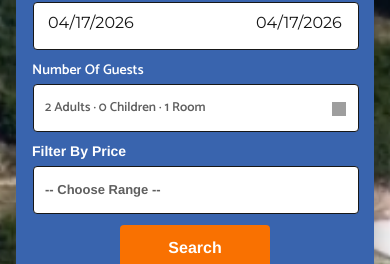
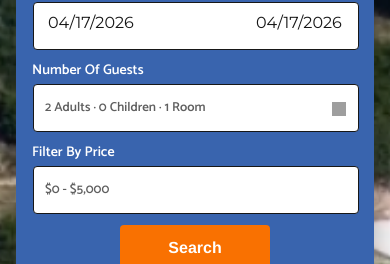
Before and after one commit to DeveloperTWH/amzioo-frontend, a Next.js app: page / in a window 390 px wide. Shown: the part 1384-1648 px from the top of the page. Built offline with nearby package versions, Linux system fonts and the light colour scheme; grey boxes are pictures that could not be loaded.

Commit message:
filter by price

```diff
--- a/app/componenents/panel/searchpanel.tsx
+++ b/app/componenents/panel/searchpanel.tsx
@@ -41,6 +41,19 @@ export const SearchPanel = ()=> {
   const [guests, setGuests] = useState("");
   const [priceRange, setPriceRange] = useState("");
     const [startDate, setStartDate] = useState(new Date());
+    const [showPriceDropdown, setShowPriceDropdown] = useState(false);
+
+const [price, setPrice] = useState({
+  min: 0,
+  max: 5000,
+});
+
+const formatPrice = (value: number) => `$${value.toLocaleString()}`;
+
+const priceText =
+  price.min === 0 && price.max === 0
+    ? ""
+    : `${formatPrice(price.min)} - ${formatPrice(price.max)}`;
 
     const [showGuestDropdown, setShowGuestDropdown] = useState(false);
 
@@ -222,22 +235,102 @@ ${guestCounts.rooms} Room${guestCounts.rooms > 1 ? "s" : ""}`;
     </div>
   )}
 </div>
-          <div className="relative h-[71px] w-full md:w-[284px]">
-            <div className="absolute top-[23px] left-px h-12 w-full bg-white rounded border border-solid" />
+<div className="relative h-[71px] w-full md:w-[284px] price-container">
+  <div className="absolute top-[23px] left-px h-12 w-full bg-white rounded border" />
+
+  {/* Input trigger */}
   <input
     type="text"
-              value={priceRange}
-              onChange={(e) => setPriceRange(e.target.value)}
+    value={priceText}
+    readOnly
+    onClick={() => setShowPriceDropdown((prev) => !prev)}
     placeholder="-- Choose Range --"
-              aria-label="Filter By Price"
-              className="absolute top-[23px] left-px h-12 w-full bg-transparent rounded border-0 outline-none px-3 [font-family:'Montserrat-SemiBold',Helvetica] font-semibold text-[#5f5f5f] text-[13px] tracking-[0] leading-[normal] placeholder:text-[#5f5f5f]"
+    className="absolute top-[23px] left-px h-12 w-full bg-transparent outline-none px-3 font-semibold text-[#5f5f5f] text-[13px] cursor-pointer"
   />
-            <div className="absolute top-[41px] right-3 h-3.5 w-3.5 flex pointer-events-none">
-              {/* <img className="flex-1 w-[10.15px]" alt="Vector" src={image} /> */}
-            </div>
-            <label className="absolute top-0 left-0 [font-family:'Catamaran-SemiBold',Helvetica] font-semibold text-white text-sm tracking-[0] leading-[normal]">
+
+  <label className="absolute top-0 left-0 text-white text-sm font-semibold">
     Filter By Price
   </label>
+
+  {/* Dropdown */}
+  {showPriceDropdown && (
+    <div className="absolute z-50 top-[75px] left-0 w-full bg-white rounded-lg shadow-lg p-4 space-y-4">
+
+      {/* Preset options */}
+      <div className="space-y-2 font-[Montserrat]">
+        {[
+          { min: 0, max: 2000 },
+          { min: 2000, max: 5000 },
+          { min: 5000, max: 10000 },
+        ].map((range, i) => (
+          <button
+            key={i}
+            onClick={() => {
+              setPrice(range);
+              setShowPriceDropdown(false);
+            }}
+            className="w-full text-left px-2 py-1 hover:bg-gray-100 rounded text-sm"
+          >
+            {formatPrice(range.min)} - {formatPrice(range.max)}
+          </button>
+        ))}
+      </div>
+
+      {/* Divider */}
+      <div className="border-t" />
+
+      {/* Custom Range */}
+      <div className="space-y-3">
+        <div className="text-sm font-semibold text-gray-700">
+          Custom Range
+        </div>
+
+        {/* Min */}
+        <input
+          type="range"
+          min={0}
+          max={10000}
+          step={500}
+          value={price.min}
+          onChange={(e) =>
+            setPrice((prev) => ({
+              ...prev,
+              min: Number(e.target.value),
+            }))
+          }
+          className="w-full"
+        />
+
+        {/* Max */}
+        <input
+          type="range"
+          min={0}
+          max={10000}
+          step={500}
+          value={price.max}
+          onChange={(e) =>
+            setPrice((prev) => ({
+              ...prev,
+              max: Number(e.target.value),
+            }))
+          }
+          className="w-full"
+        />
+
+        <div className="text-xs font-[Montserrat] text-gray-600">
+          {priceText}
+        </div>
+      </div>
+
+      {/* Apply */}
+      <button
+        onClick={() => setShowPriceDropdown(false)}
+        className="w-full mt-2 py-2 bg-[#3964ae] text-white rounded"
+      >
+        Apply
+      </button>
+    </div>
+  )}
 </div>
 
           <button
```
Lines whose indentation alone changed are shown as unchanged.
